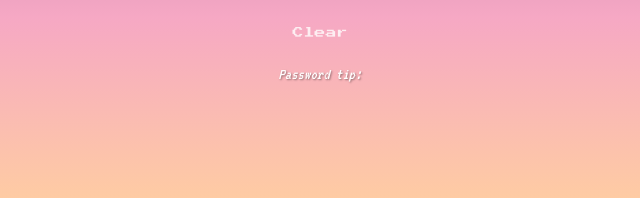
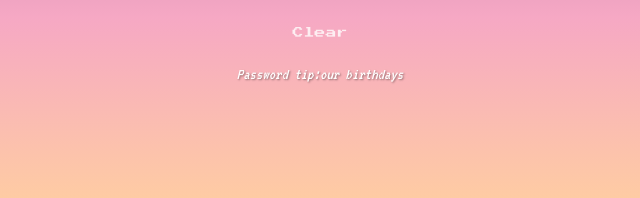
Before and after one commit to kirigamiiii/hba, a plain HTML site: page index.html in a window 1280 px wide. Shown: the part 583-781 px from the top of the page, 320-960 px from the left. Drawn offline with Linux system fonts and the light colour scheme.

Commit message:
Update index.html

```diff
--- a/index.html
+++ b/index.html
@@ -57,7 +57,7 @@
       </div>
 
       <button class="pixel-btn pin-clear" id="pin-clear">Clear</button>
-      <p class="pin-hint">Password tip:</p>
+      <p class="pin-hint">Password tip:our birthdays</p>
     </section>
 
     <!-- КРОК 3 — Happy Birthday -->
@@ -141,6 +141,7 @@ Wishing you the happiest birthday. And I really do hope I get to see that smile
     <div class="pin-title pin-title-sm">One More<br>Surprise ❓</div>
     <div class="mystery-placeholder">
     <img src="234.jpg" alt="сюрприз" class="mystery-photo">
+      <p class="pin-hint">Us?</p>
     </div>
     <button class="pixel-btn pixel-btn-back" data-back="screen-gifts">back</button>
   </div>
```
